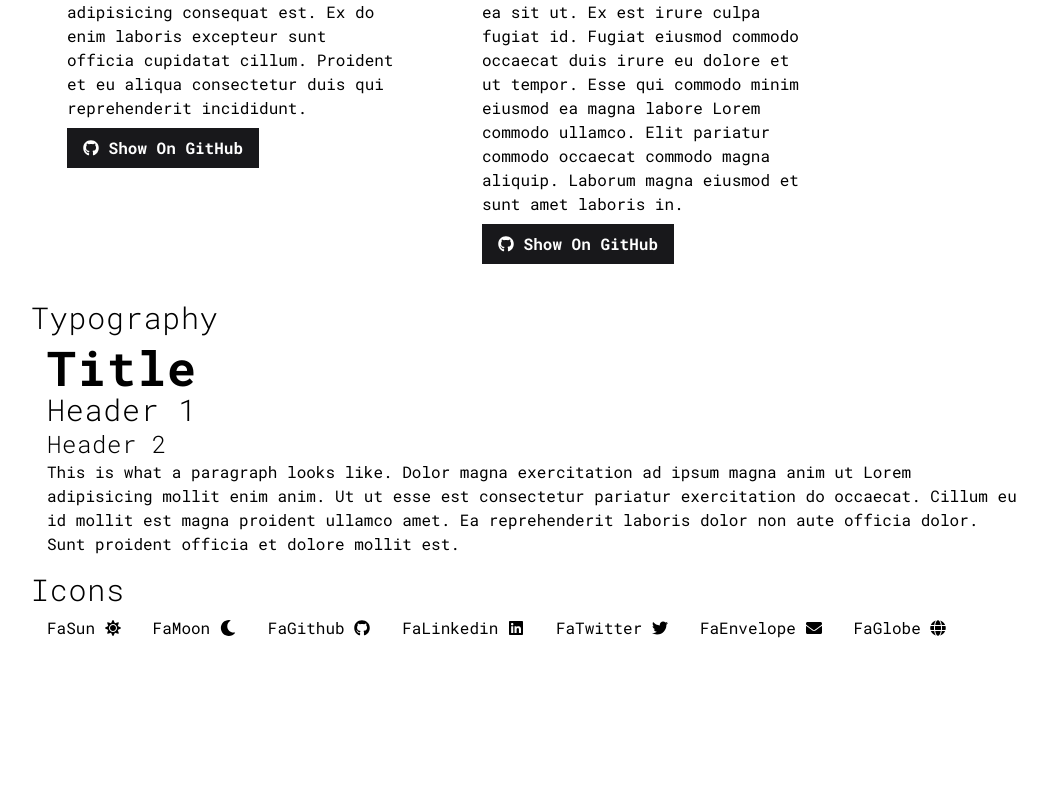
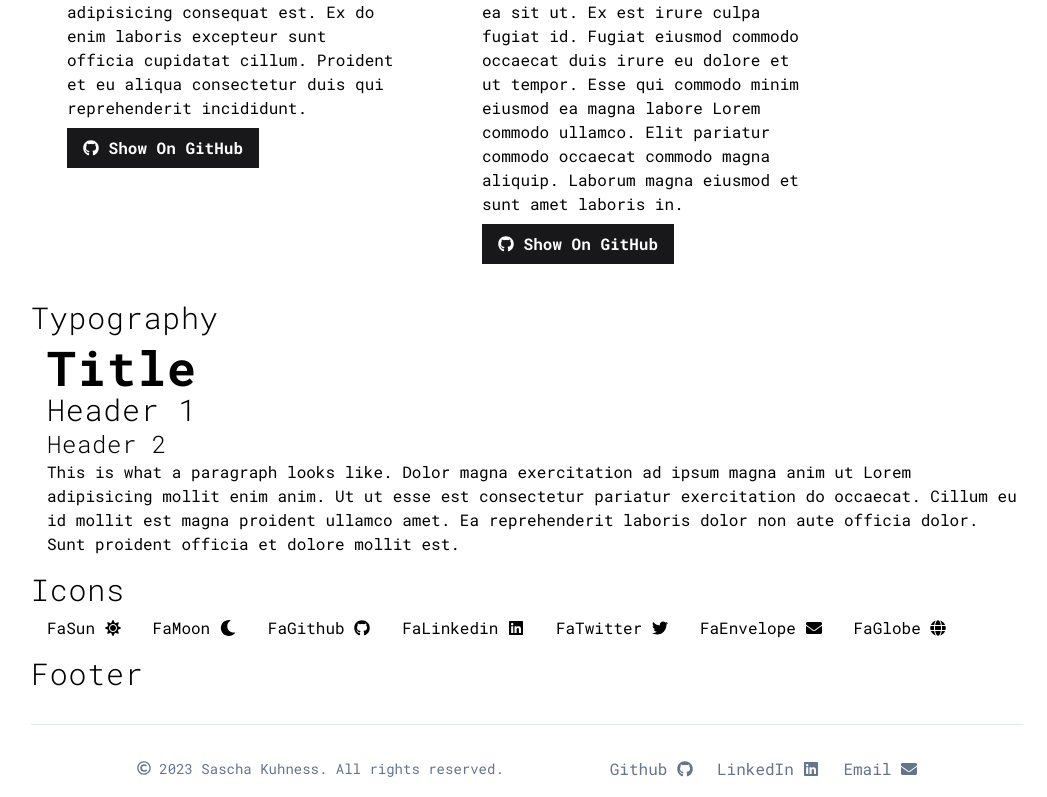
Before and after one commit to SaschaVII/portfolio, a Next.js app: page / in a window 1280 px wide. Shown: the part 1059-1856 px from the top of the page, without its empty margins (113-1160 px from the left). Before the commit the page ends 1715 px from the top, so only its background shows below. Built offline with nearby package versions, Linux system fonts and the light colour scheme.

Commit message:
Add Footer Component
Additional Changes:
- Add footer component to stylesShowcase component

```diff
--- /dev/null
+++ b/components/footer.js
@@ -0,0 +1,25 @@
+import { FaGithub, FaLinkedin, FaTwitter, FaEnvelope, FaRegCopyright } from "react-icons/fa";
+
+const Footer = () => {
+    return (
+        <footer>
+            <hr className="my-6 border-slate-200 sm:mx-auto dark:border-slate-700 lg:my-8" />
+            <div className="sm:flex sm:items-center sm:justify-evenly">
+                <span className="text-sm text-slate-500 sm:text-center dark:text-slate-400"><FaRegCopyright /> 2023 Sascha Kuhness. All rights reserved.</span>
+                <div className="flex mt-4 space-x-6 sm:justify-center sm:mt-0">
+                    <a href="//www.github.com/SaschaVII" target="_blank" className="text-slate-500 hover:text-slate-900 dark:text-slate-400 dark:hover:text-slate-200">
+                        <div><span className="hidden xl:inline">Github </span><FaGithub /></div>
+                    </a>
+                    <a href="//www.linkedin.com/in/sascha-kuhness-34968a132" target="_blank" className="text-slate-500 hover:text-slate-900 dark:text-slate-400 dark:hover:text-slate-200">
+                        <div><span className="hidden xl:inline">LinkedIn</span> <FaLinkedin /></div>
+                    </a>
+                    <a href="mailto:sascha.kuhness@gmail.com?subject=Mail from Portfolio" className="text-slate-500 hover:text-slate-900 dark:text-slate-400 dark:hover:text-slate-200">
+                        <div><span className="hidden xl:inline">Email</span> <FaEnvelope /></div>
+                    </a>
+                </div>
+            </div>
+        </footer>
+    );
+};
+
+export default Footer;
--- a/components/stylesShowcase.js
+++ b/components/stylesShowcase.js
@@ -2,6 +2,7 @@ import Button from "./button";
 import MainNav from "./mainNav";
 import ProjectCard from "./projectCard";
 import { FaSun, FaMoon, FaGithub, FaLinkedin, FaTwitter, FaEnvelope, FaGlobe } from 'react-icons/fa';
+import Footer from "./footer";
 
 const StylesShowcase = () => {
     const navItems = [
@@ -73,6 +74,11 @@ const StylesShowcase = () => {
                     <div>FaGlobe <FaGlobe /></div>
                 </div>
             </section>
+
+            <section className="mb-4">
+                <h1 className="mb-2">Footer</h1>
+                <Footer />
+            </section>
         </>
     );
 };
```
